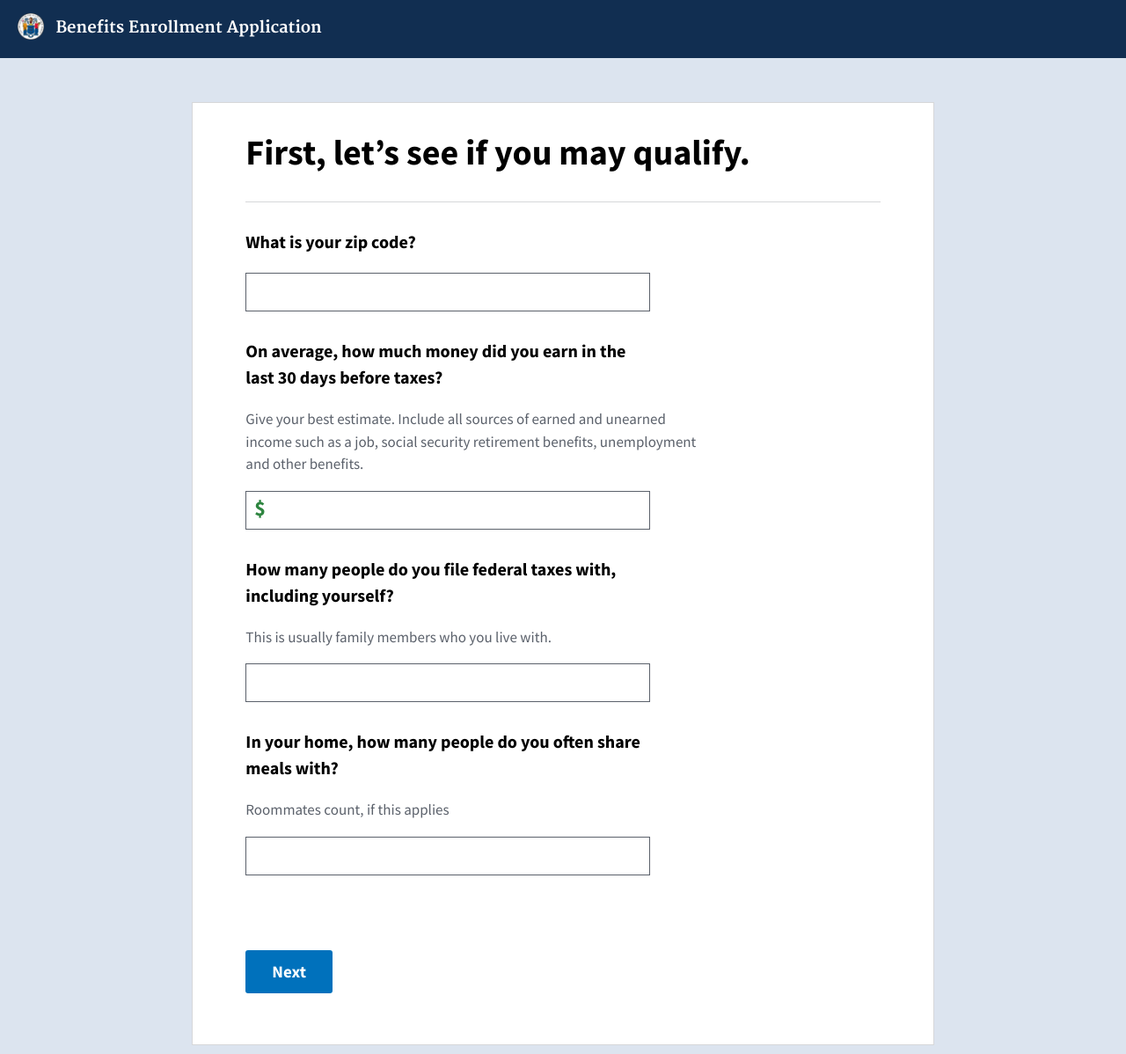
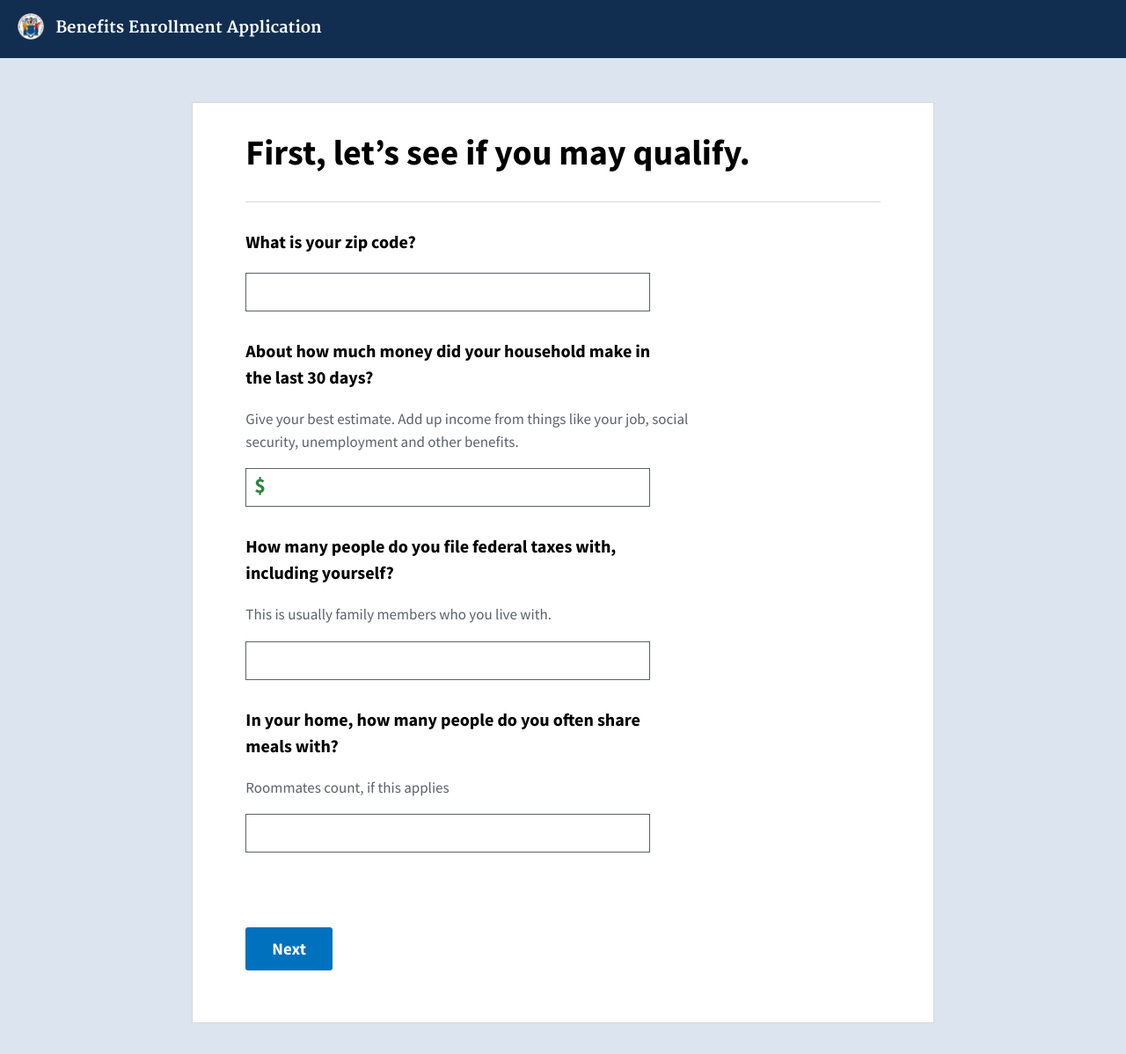
Before and after one commit to usds/benefits-enrollment-prototype, a Jekyll site: the page built from 00-screener/quick-screener.html, in a window 1280 px wide. Shown: the whole page at 88% size. Built offline with Jekyll 4.4.1, drawn with Linux system fonts in a browser that asks for light colours; after the commit the page ends 1173 px from its top, so only the background shows below that.

Commit message:
Update quick-screener.html

```diff
--- a/00-screener/quick-screener.html
+++ b/00-screener/quick-screener.html
@@ -12,8 +12,8 @@ button_text: Next
 </div>
 
 <div class="prompt">
-	<p class="prompt__primary-text"><label for="householdIncome">On average, how much money did you earn in the last 30 days before taxes?</label></p>
-	<p class="prompt__secondary-text">Give your best estimate. Include all sources of earned and unearned income such as a job, social security retirement benefits, unemployment and other benefits.</p>
+	<p class="prompt__primary-text"><label for="householdIncome">About how much money did your household make in the last 30 days?</label></p>
+	<p class="prompt__secondary-text">Give your best estimate. Add up income from things like your job, social security, unemployment and other benefits.</p>
 </div>
 <div class="response">
 	<div class="response__input-prefix" aria-hidden="true">$</div>
```
